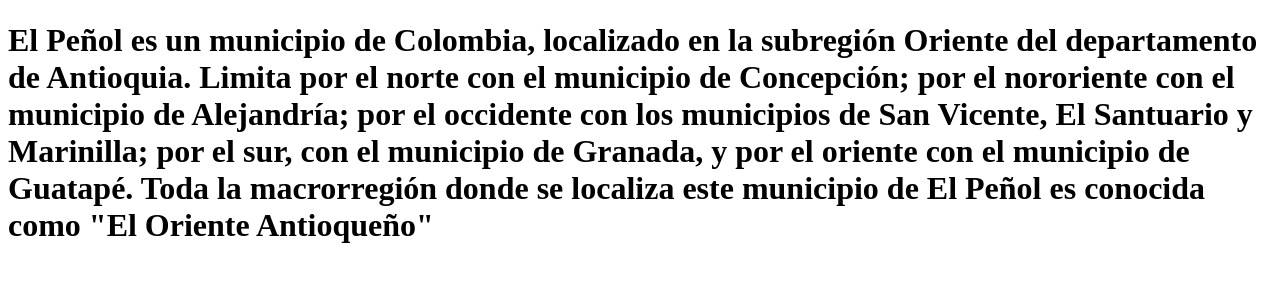
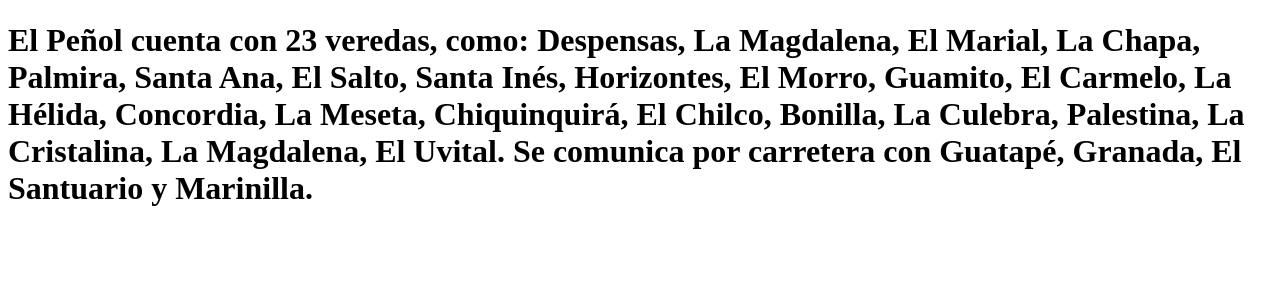
Before and after one commit to ashlem07/clase-jueves-parcial, a plain HTML site: page index.html in a window 1280 px wide. Shown: the part 308-590 px from the top of the page. Drawn offline with Linux system fonts and the light colour scheme.

Commit message:
descripcion

```diff
--- a/index.html
+++ b/index.html
@@ -8,6 +8,6 @@
 <body>
     <h1>El peñól</h1>
     <img src="https://estaticos.elcolombiano.com/documents/10157/0/858x565/39c0/780d565/none/11101/EKHB/image_content_34404638_20191011152804.jpg" width="300">
-    <h1>El Peñol es un municipio de Colombia, localizado en la subregión Oriente del departamento de Antioquia. Limita por el norte con el municipio de Concepción; por el nororiente con el municipio de Alejandría; por el occidente con los municipios de San Vicente, El Santuario y Marinilla; por el sur, con el municipio de Granada, y por el oriente con el municipio de Guatapé. Toda la macrorregión donde se localiza este municipio de El Peñol es conocida como "El Oriente Antioqueño"</h1>
+    <h1>El Peñol cuenta con 23 veredas, como: Despensas, La Magdalena, El Marial, La Chapa, Palmira, Santa Ana, El Salto, Santa Inés, Horizontes, El Morro, Guamito, El Carmelo, La Hélida, Concordia, La Meseta, Chiquinquirá, El Chilco, Bonilla, La Culebra, Palestina, La Cristalina, La Magdalena, El Uvital. Se comunica por carretera con Guatapé, Granada, El Santuario y Marinilla.</h1>
 </body>
 </html>
```
